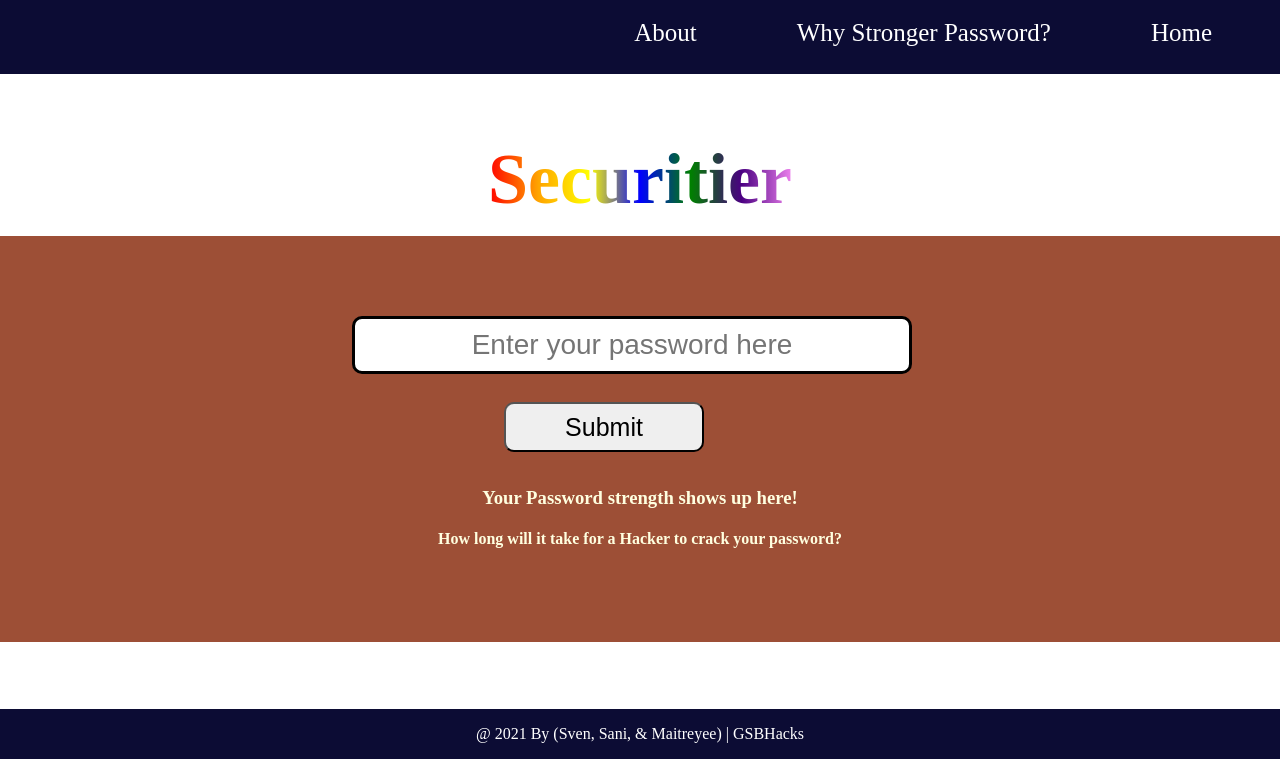
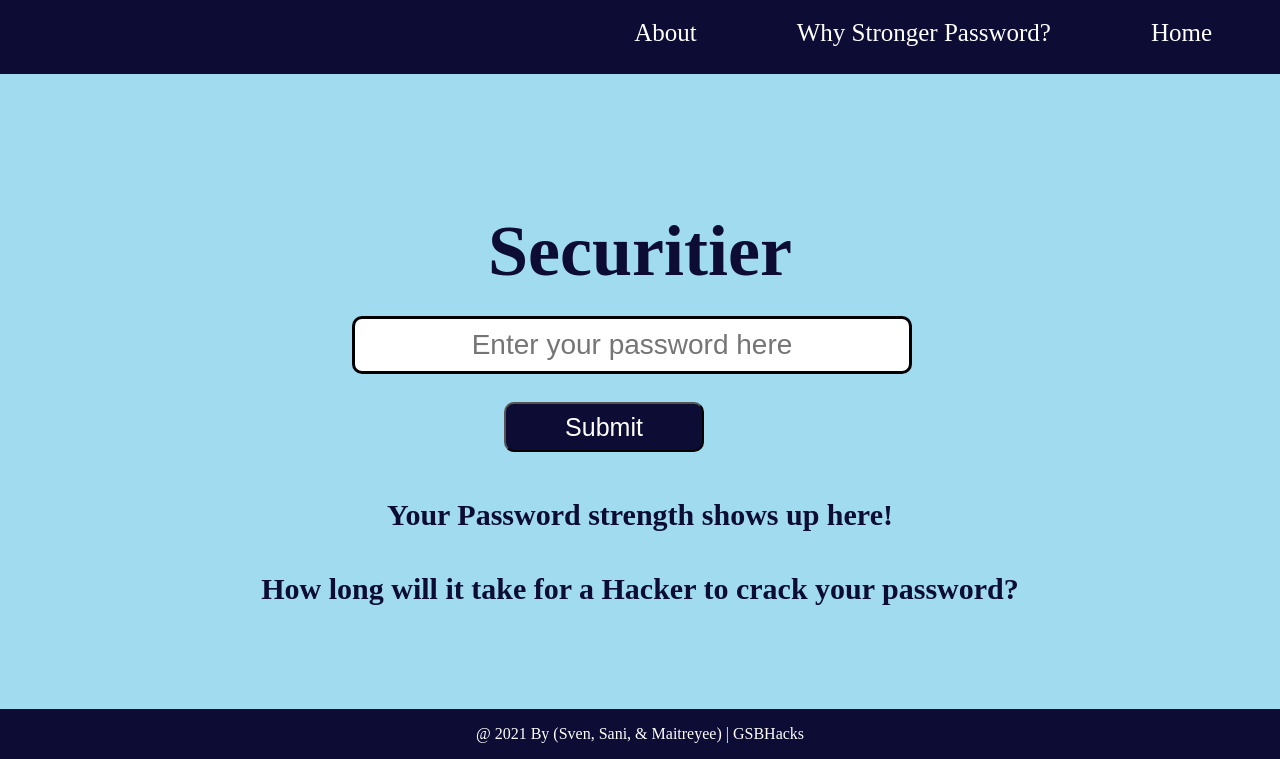
Before and after one commit to yiwan08/Securitier, a plain HTML site: page index.html in a window 1280 px wide. Shown: the part 41-800 px from the top of the page. Drawn offline with Linux system fonts and the light colour scheme.

Commit message:
Update index.html

```diff
--- a/index.html
+++ b/index.html
@@ -8,15 +8,16 @@
 			body {
 				padding: 0px;
 				margin: 0px;
+				background-color: #A0DBF0;
 			}
 
-			.multicolortext {
+			/*.multicolortext {
 				background-image: linear-gradient(to left, violet, indigo, green, blue, yellow, orange, red);
 				-webkit-background-clip: text;
 				-moz-background-clip: text;
 				background-clip: text;
 				color: transparent;
-			}
+			}*/
 
 			h1 {
 				font-size: 72px;
@@ -24,11 +25,6 @@
 				height: 50px;
 				background-color: linear-gradient(violet, indigo, green, blue, yellow, orange, red);
 				padding-top: 1rem;
-			}
-
-			form {
-				background-color: #9D4F36;
-
 			}
 
 			input[type=password] {
@@ -50,6 +46,8 @@
 				display: inline;
 				margin: 1rem 0rem 1rem 31.5rem;
 				border-radius: 10px;
+				background-color: #0c0c34;
+				color: white;
 
 			}
 
@@ -119,7 +117,7 @@
 			<a href="about.html">About</a>
 		</nav>
 		<h1>
-			<span class="multicolortext">Securitier</span>
+			<p style="color: #0c0c34">Securitier</p>
 		</h1>
 		<form>
 			<input id="passIn" type="password" align="center" placeholder='Enter your password here'>
@@ -127,10 +125,10 @@
 			<button onclick="passwordCheck()" id="bt1" type="button"> Submit </button>
 
 
-			<h3 id="passwordResult"> Your Password strength shows up here! </h3>
+			<h3 id="passwordResult" style="color: #0c0c34; font-size: 30px"> Your Password strength shows up here! </h3>
 
-			<h4 id="hacking"> How long will it take for a Hacker to crack your password? </h4>
-			<h4 id="passwordErrors"> </h4>
+			<h4 id="hacking" style="color: #0c0c34; font-size: 30px"> How long will it take for a Hacker to crack your password? </h4>
+			<h4 id="passwordErrors" style="color: #0c0c34; font-size: 30px"> </h4>
 
 			<script type="text/javascript">
 				function passwordCheck() {
```
